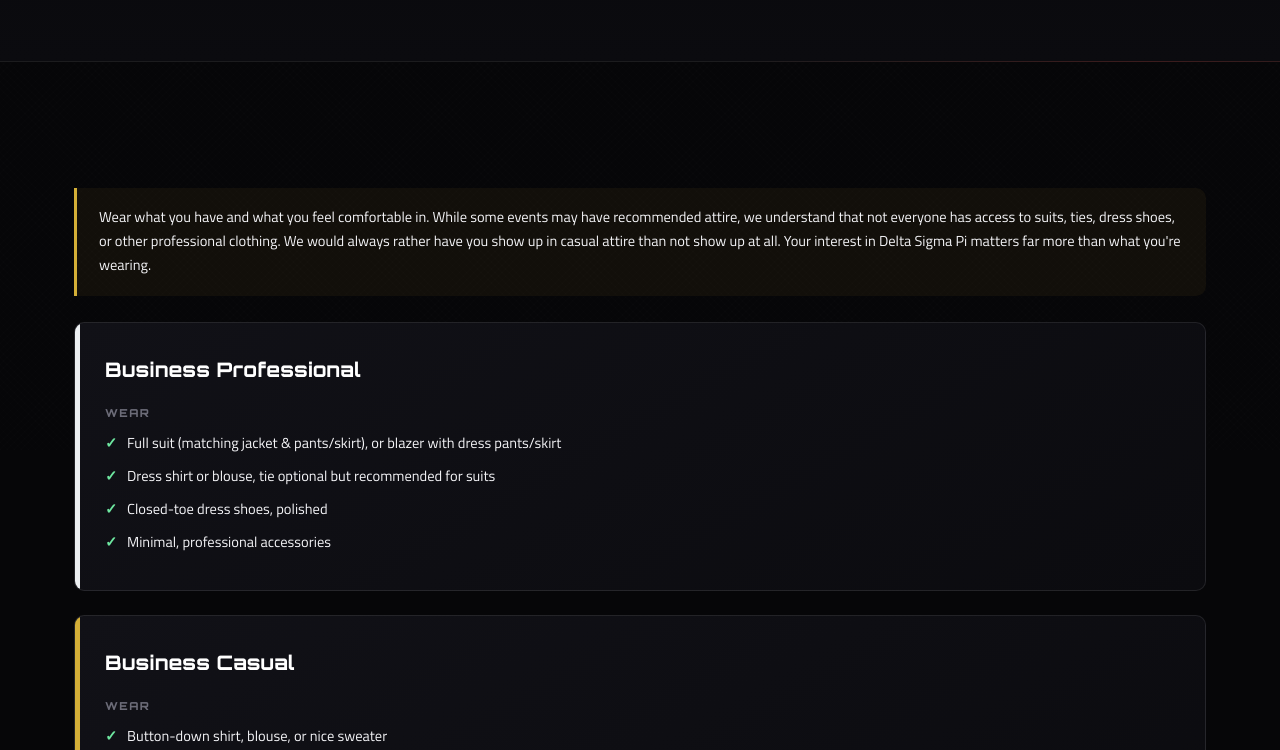
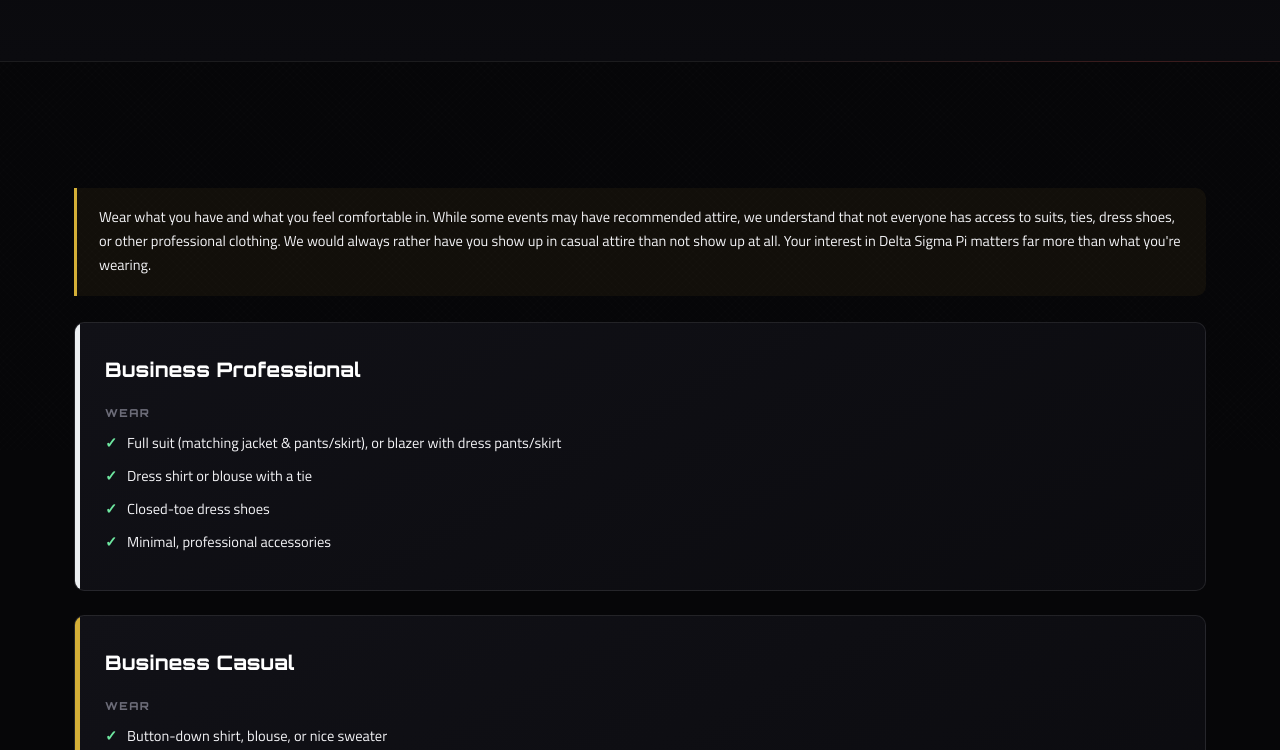
Before and after one commit to ryanzima/SVp-Website, a plain HTML site: page dress-code.html in a window 1280 px wide. Shown: the part 350-1100 px from the top of the page. Drawn offline with Linux system fonts and the light colour scheme.

Commit message:
Fix Business Professional dress code wording
Tie is required (not optional), and dress shoes don't need to be polished.

```diff
--- a/dress-code.html
+++ b/dress-code.html
@@ -54,8 +54,8 @@
       <h4 class="wear-label">Wear</h4>
       <ul class="wear-list">
         <li>Full suit (matching jacket &amp; pants/skirt), or blazer with dress pants/skirt</li>
-        <li>Dress shirt or blouse, tie optional but recommended for suits</li>
-        <li>Closed-toe dress shoes, polished</li>
+        <li>Dress shirt or blouse with a tie</li>
+        <li>Closed-toe dress shoes</li>
         <li>Minimal, professional accessories</li>
       </ul>
     </div>
```
